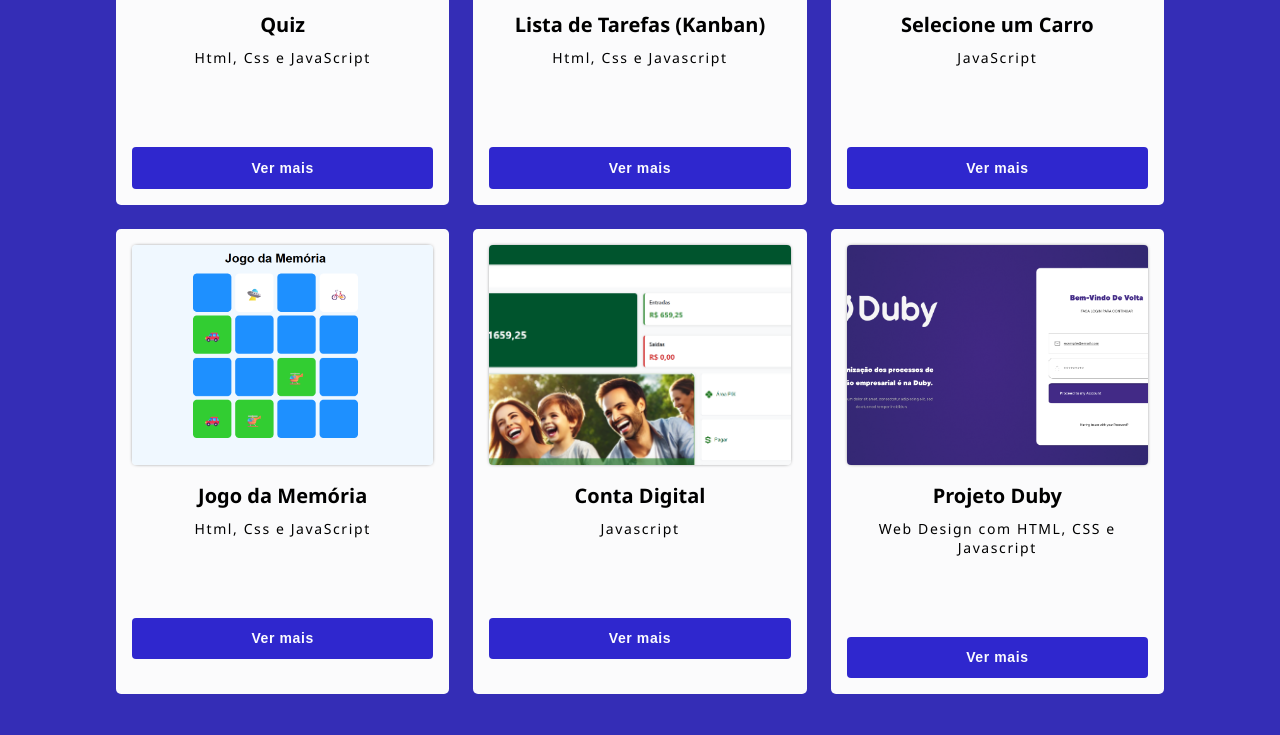
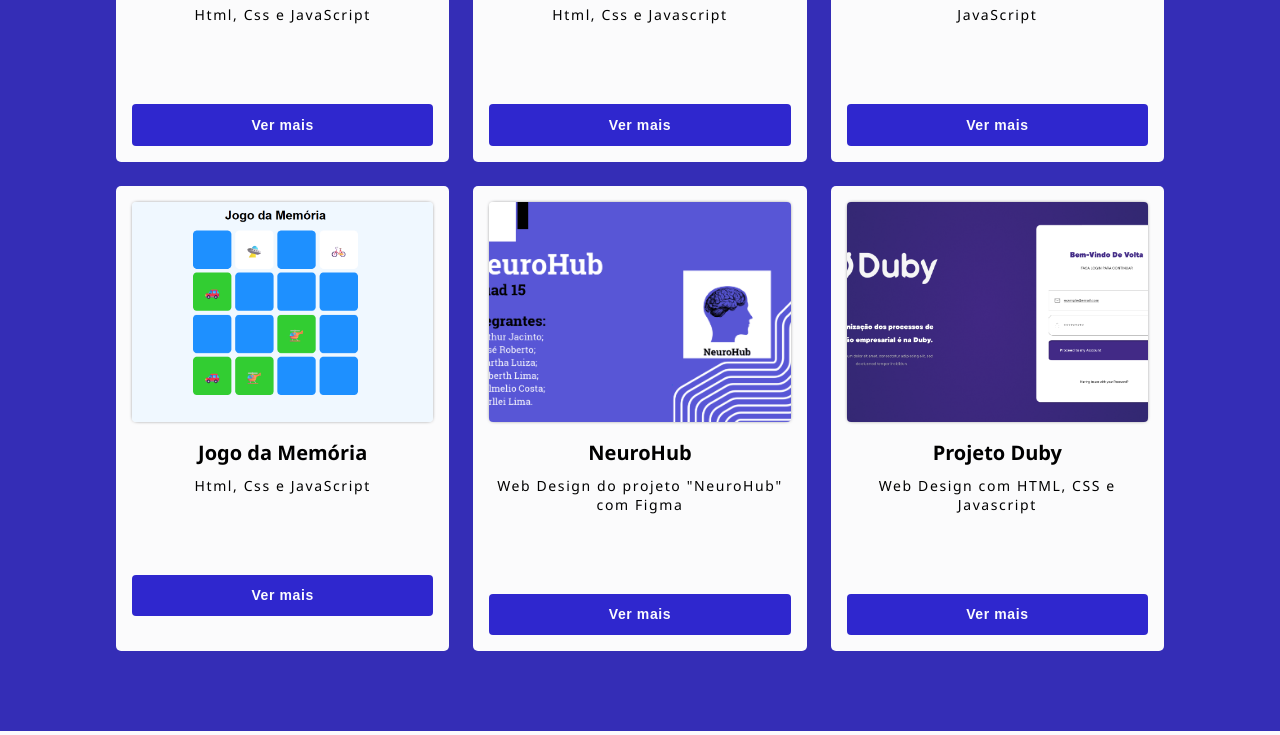
Before and after one commit to Yarllei01/Portfolio-Yarllei, a plain HTML site: page index.html in a window 1280 px wide. Shown: the part 1752-2487 px from the top of the page. Drawn offline with Linux system fonts and the light colour scheme.

Commit message:
atualizções

```diff
--- a/index.html
+++ b/index.html
@@ -32,7 +32,7 @@
     <h3>Seja Bem-Vindo!</h3>
     <h2>Eu sou</h2>
     <h1>Yarllei Lima</h1>
-    <p>Sou um estudante de Sistemas de Informação aspirante a front-end. Sou um entusiasta da universo do cinema, um grande fã de futebol e um apaixonado por música. Atualmente, estou focado em melhorar no desenvolvimento front-end, onde posso unir design e lógica para tentar criar experiências visuais que sejam agradáveis e intuitivas para os usuários.</p>
+    <p>Sou um estudante de Sistemas de Informação aspirante a desenvolvedor web front-end. Atualmente, estou focado em aprender novas linguagens e melhorar no desenvolvimento front-end, onde posso unir design e lógica para tentar criar experiências visuais que sejam agradáveis e intuitivas para os usuários.</p>
     <a class="btn" href="#projects">Ver Mais</a>
     </div>
   </section>
@@ -41,7 +41,7 @@
   <!-- PORTFÓLIO -->
   <section id="projects" class="portfolio">
     <h2>Portfólio</h2>
-    <p>Projetos desenvolvidos durante a segunda unidade da matéria <br>"Progamação Web Front-End" no 1º semestre de 2025.</p>
+    <p>Projetos desenvolvidos durante o ano de 2024 e 2025.</p>
     <div class="portfolio-setas">
   <button class="seta-port" id="scrollLeft" aria-label="Ver anteriores">◀</button>
     <div class="cards">
@@ -89,10 +89,10 @@
         <a href="atividades/6 - JOGO DA MEMÓRIA/index.html" target="_blank" role="button"><button>Ver mais</button></a>
       </div>
       <div class="card">
-        <a href="atividades/7 – CONTA DIGITAL/index.html" target="_blank"><img src="Assets/contaDigital.png"></a>
-        <h4>Conta Digital</h4>
-        <p>Javascript</p>
-        <a href="atividades/7 – CONTA DIGITAL/index.html" target="_blank" role="button"><button>Ver mais</button></a>
+        <a href="https://www.figma.com/design/3w5VZW4zedKQUABQ4xQIo6/NeuroHub?m=auto&t=P48vHYrgwo43lqyi-6" target="_blank"><img src="Assets/NeuroHub.png"></a>
+        <h4>NeuroHub</h4>
+        <p>Web Design do projeto "NeuroHub" com Figma</p>
+        <a href="https://www.figma.com/design/3w5VZW4zedKQUABQ4xQIo6/NeuroHub?m=auto&t=P48vHYrgwo43lqyi-6" target="_blank" role="button"><button>Ver mais</button></a>
       </div>
       <div class="card">
         <a href="https://kennedhy.github.io/Projeto-Duby/" target="_blank"><img src="Assets/LOGINduby.png"></a>
```
Also changed, not shown: Assets/NeuroHub.png (added), 1 other file.
